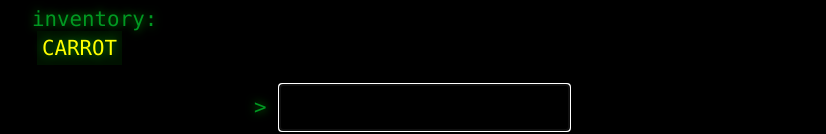
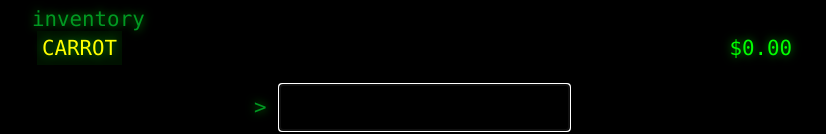
Before and after one commit to pkarl/unicorntown, a plain HTML site: page index.html in a window 1280 px wide. Shown: the part 211-345 px from the top of the page, without its empty margins (228-1054 px from the left). Drawn offline with Linux system fonts and the light colour scheme.

Commit message:
Implement cash
This is super-simple, but it should be enough to get the ball rolling on
monetary rewards.

```diff
--- a/index.html
+++ b/index.html
@@ -24,7 +24,14 @@
 
         <img src="/media/img/unicorn.gif">
 
-        <section id="unicorn-inventory"></section>
+        <section id="unicorn-inventory">
+            <p>inventory</p>
+            <div class="cash">
+                $<span class="amount">0</span>
+            </div>
+            <ul class="items">
+            </ul>
+        </section>
 
         <form id="unicorn-form">
             &gt; <input name="command" autocomplete="off" type="text">
--- a/media/css/base.css
+++ b/media/css/base.css
@@ -40,11 +40,20 @@ body {
         #unicorn-inventory p {
             margin: 0;
         }
+        .cash {
+            color: #0f0;
+            float: right;
+        }
+        #unicorn-inventory .items {
+            list-style-type: none;
+            margin: 0;
+            padding: 0;
+        }
         #unicorn-inventory .item {
             background-color: #010;
             color: #ff0;
-            width: 40px;
-            height: 40px;
+            display: inline;
+            list-style-type: none;
             padding: 5px;
             margin: 5px;
             overflow: hidden;
--- a/media/games/unicorntown.js
+++ b/media/games/unicorntown.js
@@ -121,6 +121,7 @@ window.game = {
 		inventory: {
 
 			_items: [],
+			_cash: 0,
 
 			init: function() {
 				var inventory = game.state.inventory;
@@ -143,6 +144,14 @@ window.game = {
 
 			add: function(item) {
 				return game.state.inventory._items.push(item);
+			},
+
+			pay: function(amount) {
+				game.state.inventory._cash += amount;
+			},
+
+			getCash: function() {
+				return game.state.inventory._cash;
 			},
 
 			// TODO: check for presence of item before attempting to remove it
@@ -325,11 +334,16 @@ window.game = {
 
 	utils: {
 		redrawInventory: function() {
-			var inventory = $('#unicorn-inventory');
-			inventory.html('<p>inventory:</p>');
+			var itemList = $('#unicorn-inventory .items');
+			var formattedCash = game.state.inventory.getCash().toFixed(2);
+
+			itemList.empty();
 			_.forEach(game.state.inventory.items(), function(value, index) {
-				inventory.append("<span class='item'>" + value + "</span>");
+				itemList.append("<li class='item'>" + value + "</li>");
 			});
+
+			$("#unicorn-inventory .cash .amount")
+				.text(formattedCash);
 		},
 		cleanCommand: function(command) {
 			if (typeof command !== 'string') {
```
